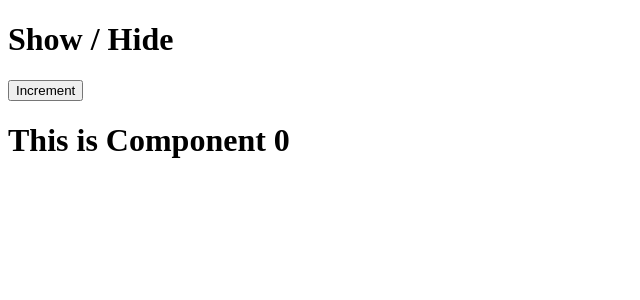
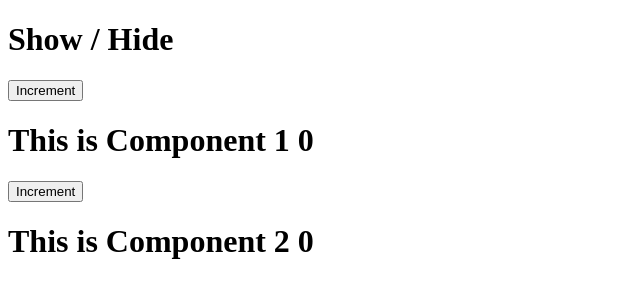
Before and after one commit to vishwasbn/react_basics_sample1, a React (Create React App) app: page / in a window 1280 px wide. Both pictures are taken after a click on the element "Show / Hide". Shown: the top 300 px of the page, without its empty margins (0-640 px from the left). Built offline with nearby package versions, Linux system fonts and the light colour scheme.

Commit message:
useeffect with variable change track

```diff
--- a/src/App.js
+++ b/src/App.js
@@ -6,12 +6,18 @@ function App() {
 
   const [state, setState] = useState(false);
 
-  function handleClick() {
-    setState(!state);
-  }
+  // function handleClick() {
+  //   setState(!state);
+  // }
 
+  // return (<div>
+  //   <h1 onClick={handleClick}>Show / Hide</h1>
+  //   {state && <Component/>}
+  // </div>
+
+  // );
   return (<div>
-    <h1 onClick={handleClick}>Show / Hide</h1>
+    <h1 onClick={()=>{setState(!state)}}>Show / Hide</h1>
     {state && <Component/>}
   </div>
 
--- a/src/Component.js
+++ b/src/Component.js
@@ -2,17 +2,25 @@ import React, { useState, useEffect } from 'react'
 
 function Component() {
 
-    const [count, setCount] = useState(0);
+    var [count, setCount] = useState(0);
+    var [count2, setCount2] = useState(0);
 
     useEffect(()=>{
         console.log('Mounting....');
-        console.log('Updating...'+count);
+        console.log('Count 1...'+count);
+        console.log('Count 2...'+count2);
+        return ()=>{
+            console.log('Cleanup'+count+' '+count2);
+        }
     },[count])
 
     return(
         <div>
             <button onClick={()=>{setCount(count+1)}}>Increment </button>
-            <h1>This is Component {count}</h1>
+            <h1>This is Component 1 {count}</h1>
+
+            <button onClick={()=>{setCount2(count2+1)}}>Increment </button>
+            <h1>This is Component 2 {count2}</h1>
         </div>
     )
 }
```
